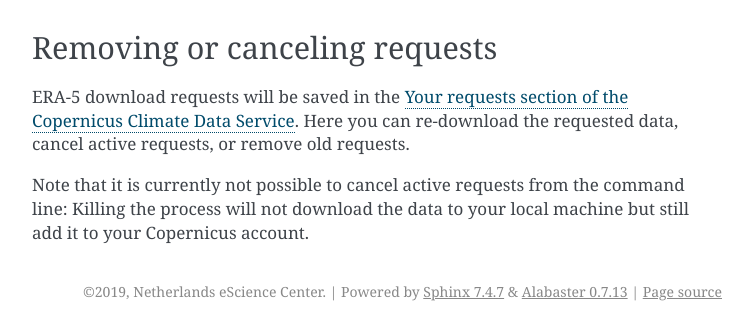
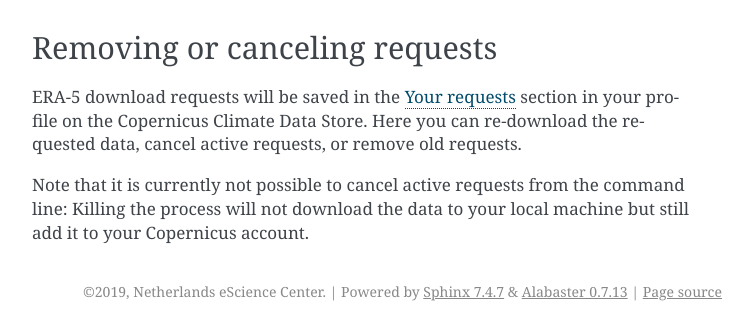
Before and after one commit to eWaterCycle/era5cli, a Sphinx documentation site: the page built from docs/source/instructions.rst, in a window 1280 px wide and 900 px high, scrolled down 1593 px, cut to the strip 569-900 px from the top of the window. Shown: the whole strip, without its empty margins (388-1141 px from the left). Built offline with Sphinx 7.4.7, drawn with Linux system fonts in a browser that asks for light colours.

Commit message:
update cancellation instructions

```diff
--- a/docs/source/instructions.rst
+++ b/docs/source/instructions.rst
@@ -101,6 +101,6 @@ For the monthly data, some of the variables are not available. Exceptions on the
 Removing or canceling requests
 ~~~~~~~~~~~~~~~~~~~~~~~~~~~~~~
 
-ERA-5 download requests will be saved in the `Your requests section of the Copernicus Climate Data Service <https://cds.climate.copernicus.eu/cdsapp#!/yourrequests>`_. Here you can re-download the requested data, cancel active requests, or remove old requests.
+ERA-5 download requests will be saved in the `Your requests <https://cds.climate.copernicus.eu/cdsapp#!/yourrequests>`_ section in your profile on the Copernicus Climate Data Store. Here you can re-download the requested data, cancel active requests, or remove old requests.
 
 Note that it is currently not possible to cancel active requests from the command line: Killing the process will not download the data to your local machine but still add it to your Copernicus account.
```
